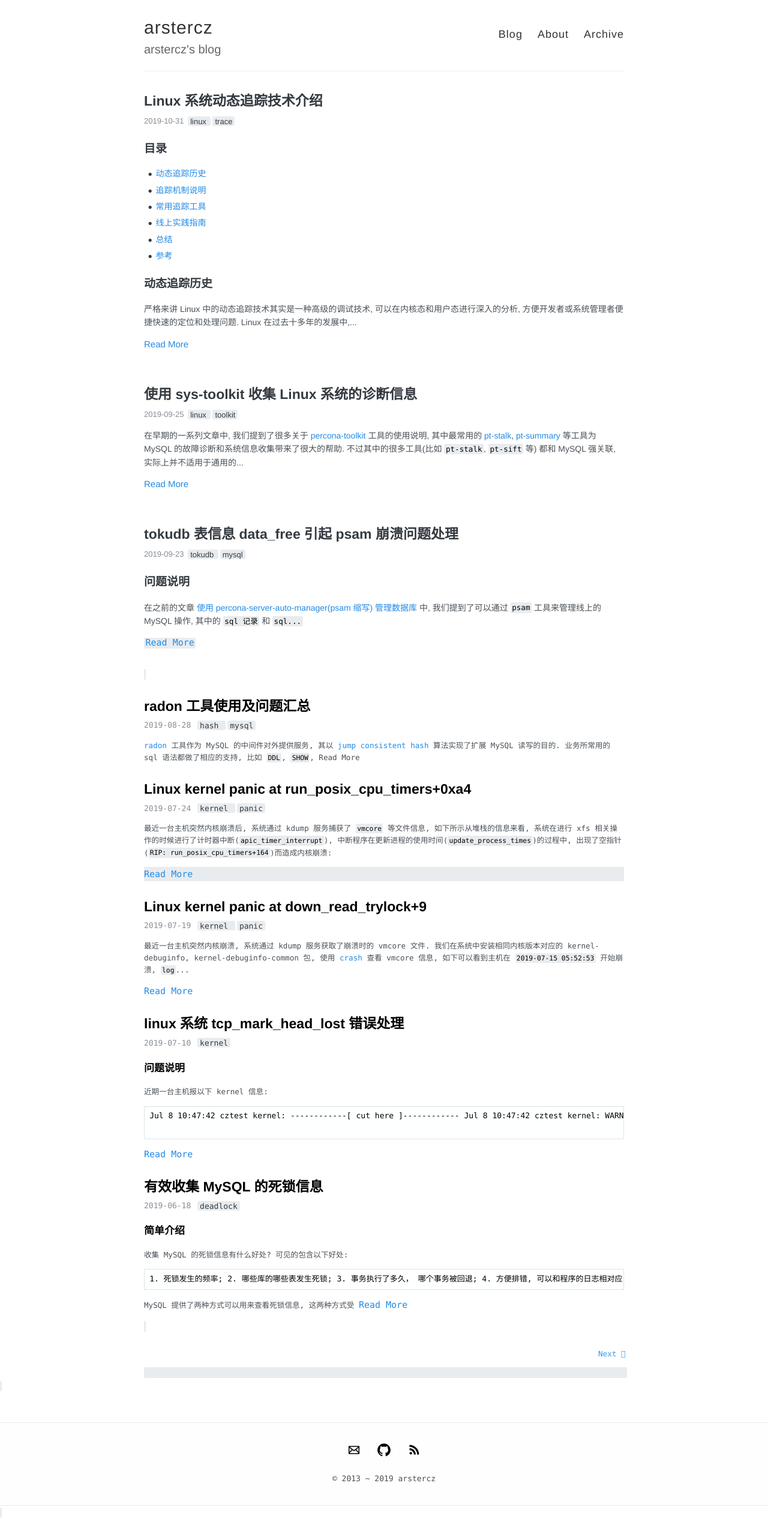
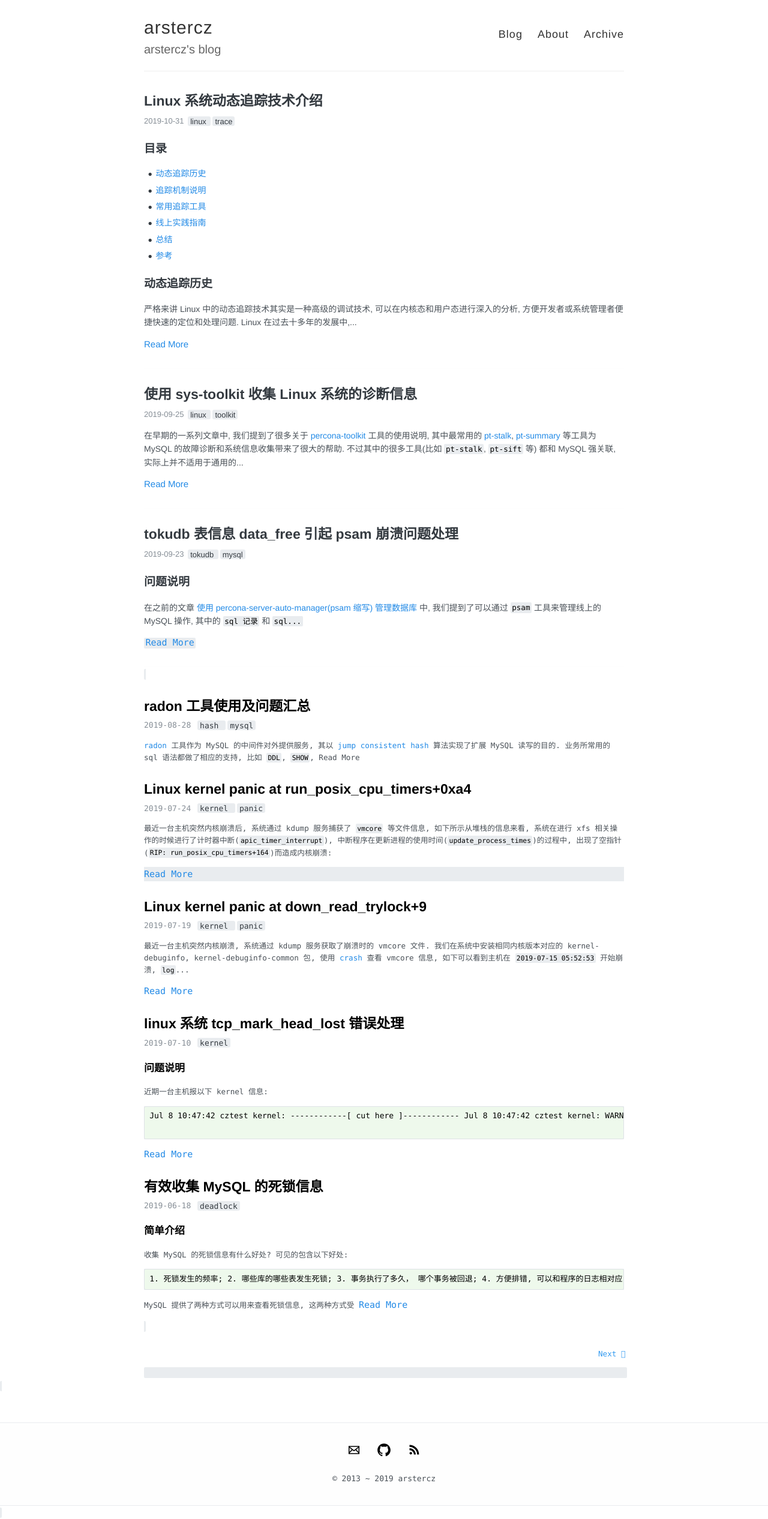
Before and after one commit to arstercz/arstercz.github.io, a Jekyll site: the page built from index.html, in a window 1280 px wide. Shown: the whole page at 60% size. Built offline with Jekyll 4.4.1, drawn with Linux system fonts in a browser that asks for light colours; the list of posts is cut into pages by our own code; comment, search, counter and statistics services are not loaded.

Commit message:
fixed block color

```diff
--- a/_sass/_highlights.scss
+++ b/_sass/_highlights.scss
@@ -19,7 +19,7 @@
   max-height: 500px;
   overflow: auto;
   //background: $oc-lime-0;
-  background: #feffff;
+  background: #eef9ec;
 
 }
 
```
